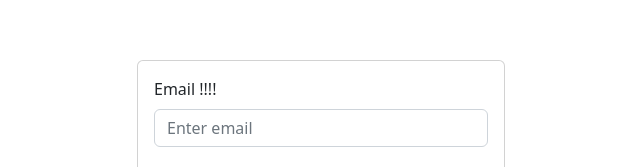
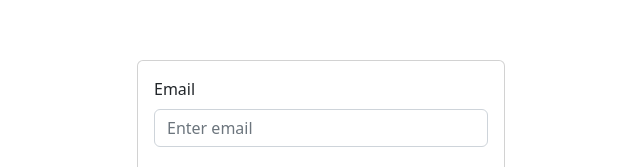
Before and after one commit to grofab95/learning-platform, a React (Create React App) app in the folder LearningPlatform/ClientApp/: page /login in a window 1280 px wide. Shown: the part 218-385 px from the top of the page, without its empty margins (319-959 px from the left). Built offline with nearby package versions, Linux system fonts and the light colour scheme; what redux-signalr would draw is missing.

Commit message:
Revert "Some changes"
This reverts commit dd0330c20e5fe014003def931934da0e51df0f3f.

```diff
--- a/LearningPlatform/ClientApp/src/Views/LoginPage/LoginPage.tsx
+++ b/LearningPlatform/ClientApp/src/Views/LoginPage/LoginPage.tsx
@@ -65,7 +65,7 @@ const LoginPage: React.FC = () => {
                     >
                         <Col lg="12">
                             <Form.Group>
-                                <Form.Label>Email !!!!</Form.Label>
+                                <Form.Label>Email</Form.Label>
                                 <Form.Control
                                     type="text"
                                     id="email"
```
